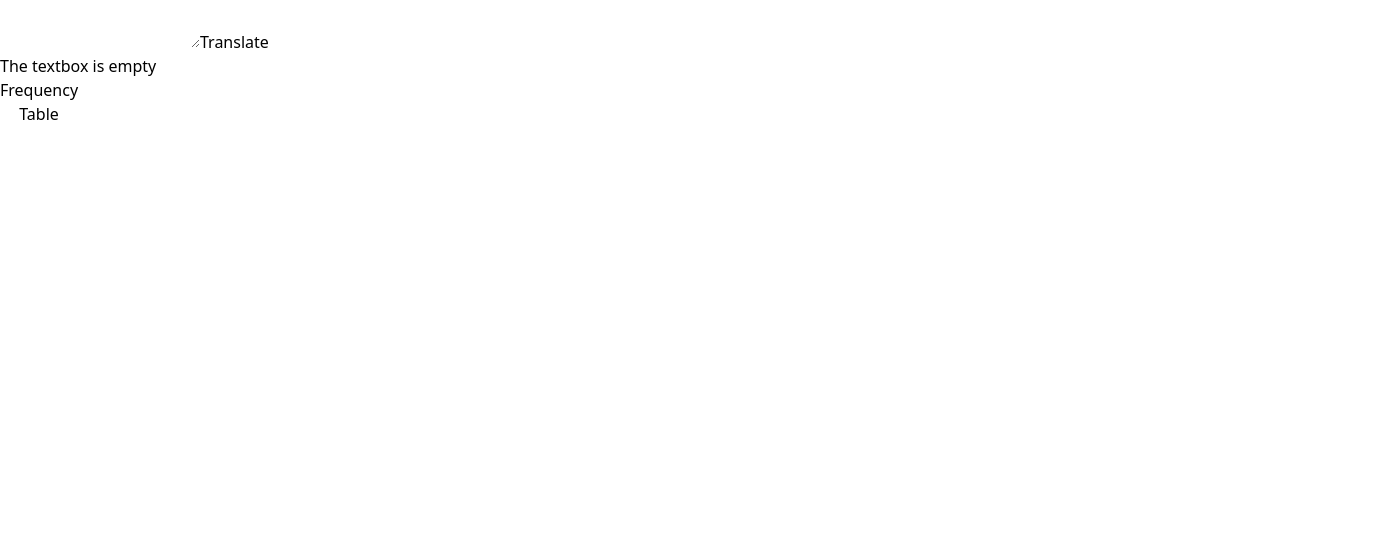
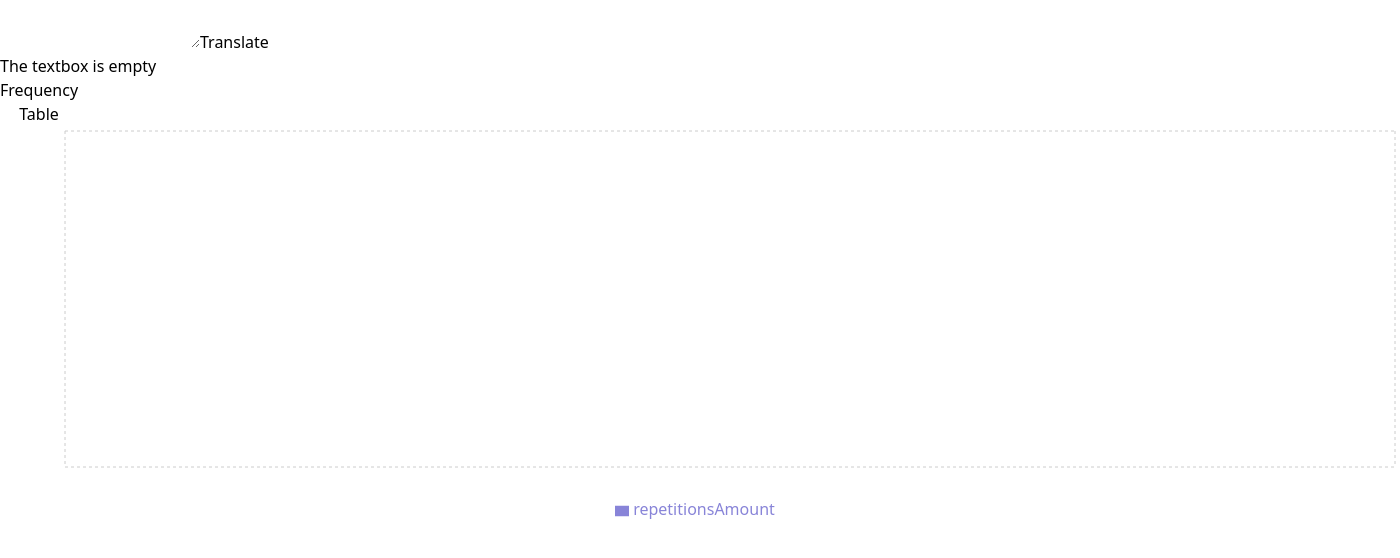
Before and after one commit to SEPOTOM/word-frequency, a React (Vite) app: page / in a window 1280 px wide. Shown: the top 558 px of the page, 1400 px wide, since content can reach past the window. Built offline with nearby package versions, Linux system fonts and the light colour scheme.

Commit message:
feat(App): display FrequencyCharts

```diff
--- a/src/App.tsx
+++ b/src/App.tsx
@@ -1,6 +1,6 @@
 import { useState } from 'react';
 
-import { FrequencyTable, TextForm } from '@/components';
+import { FrequencyCharts, FrequencyTable, TextForm } from '@/components';
 import { useWordsFrequency } from '@/hooks';
 
 const App = () => {
@@ -15,6 +15,7 @@ const App = () => {
     <>
       <TextForm maxChars={2048} onSubmit={handleSubmit} />
       <FrequencyTable frequencyData={wordsFrequency} />
+      <FrequencyCharts frequencyData={wordsFrequency} />
     </>
   );
 };
```
